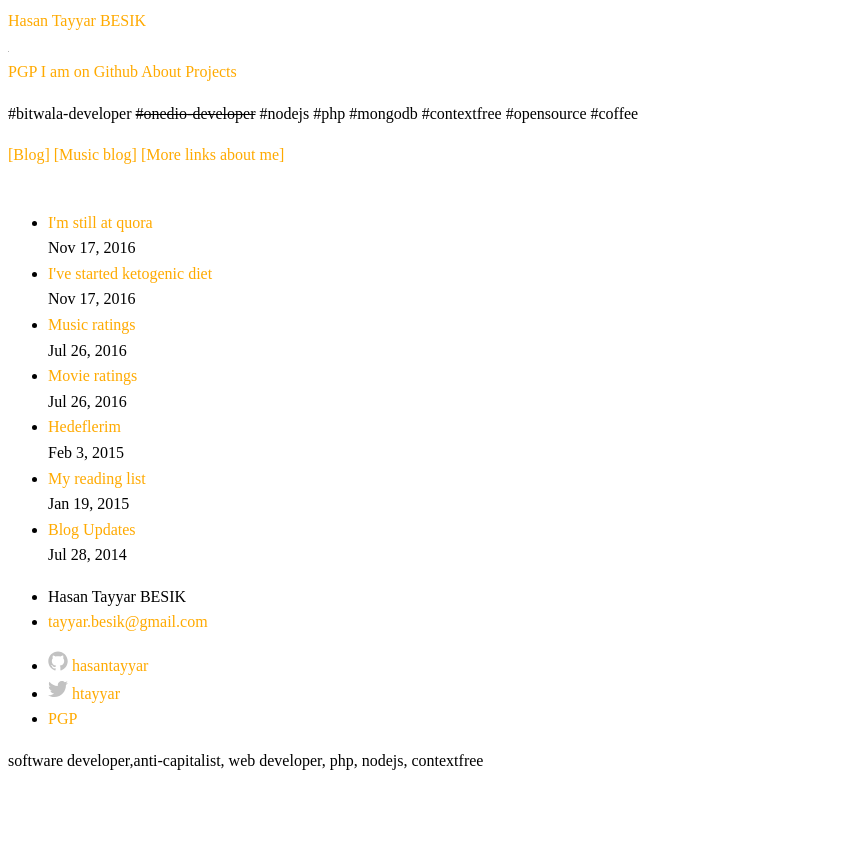
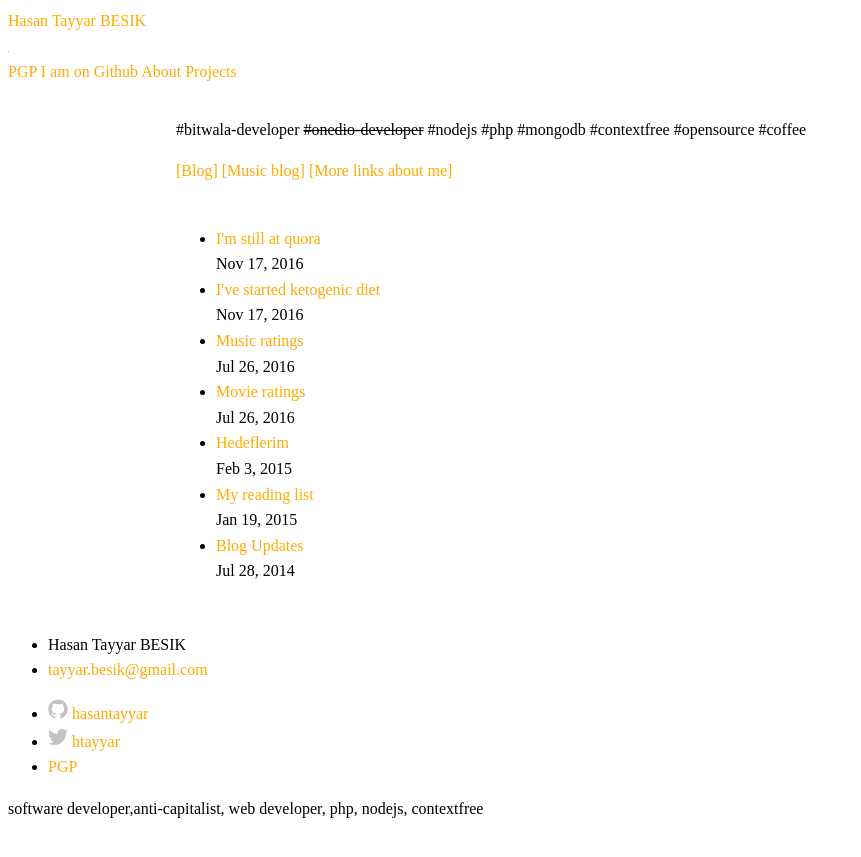
Before and after one commit to hasantayyar/hasantayyar.net, a Jekyll site: the page built from index.html, in a window 1280 px wide. Shown: the top 857 px of the page, without its empty margins (0-861 px from the left). Built offline with Jekyll 4.4.1, drawn with Linux system fonts in a browser that asks for light colours; Markdown is read by kramdown in place of the engine named in the settings.

Commit message:
Update index.html

```diff
--- a/index.html
+++ b/index.html
@@ -1,7 +1,7 @@
 ---
 layout: default
 ---
-<div class="home">
+<div class="c">
 
     <p>
       <span class="badge">#bitwala-developer</span> <span class="badge" style="text-decoration:line-through">#onedio-developer</span> <span class="badge">#nodejs</span> <span class="badge">#php</span> <span class="badge">#mongodb</span> <span class="badge">#contextfree</span>	<span class="badge">#opensource</span> <span class="badge">#coffee</span>
```
